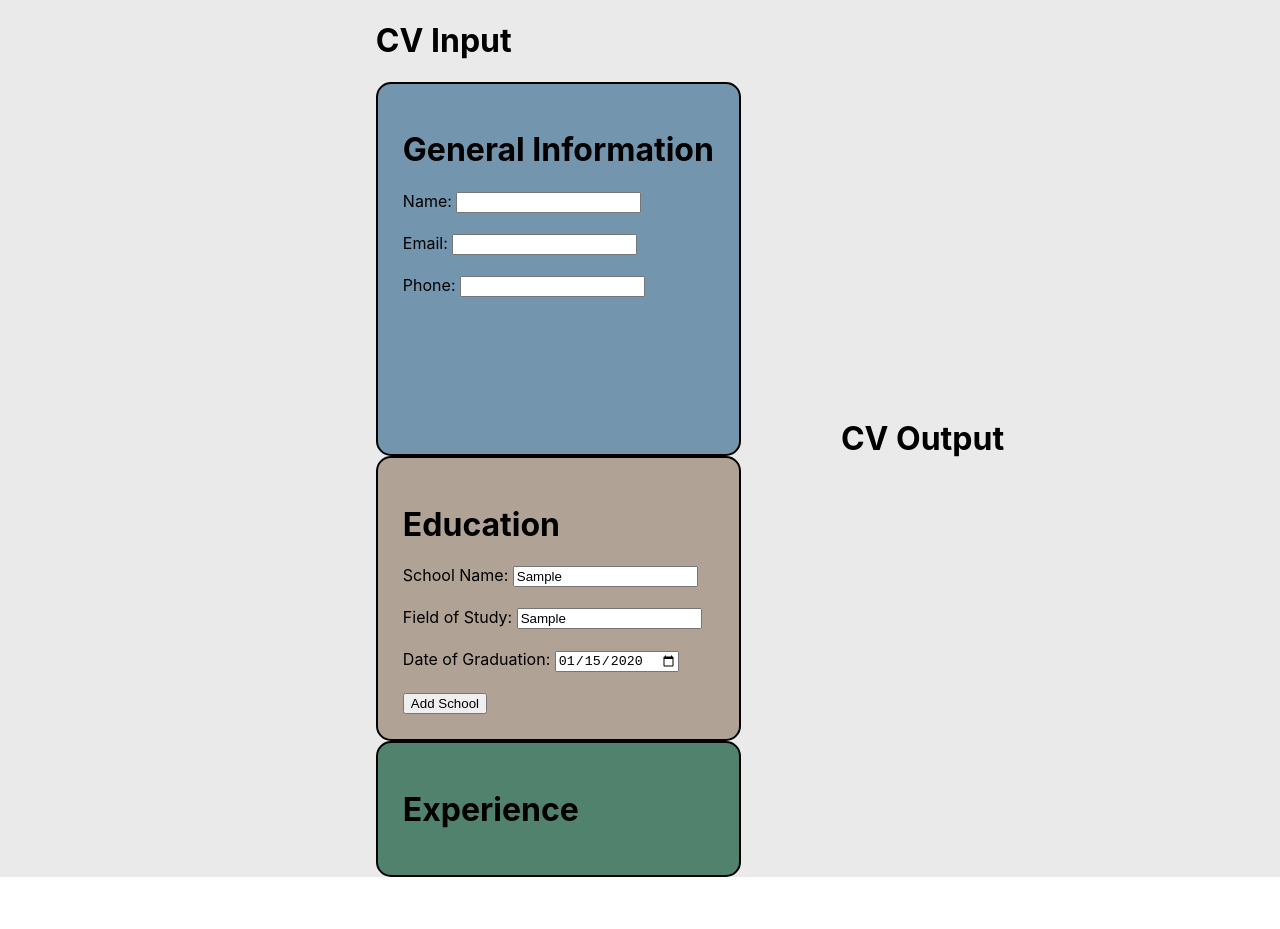
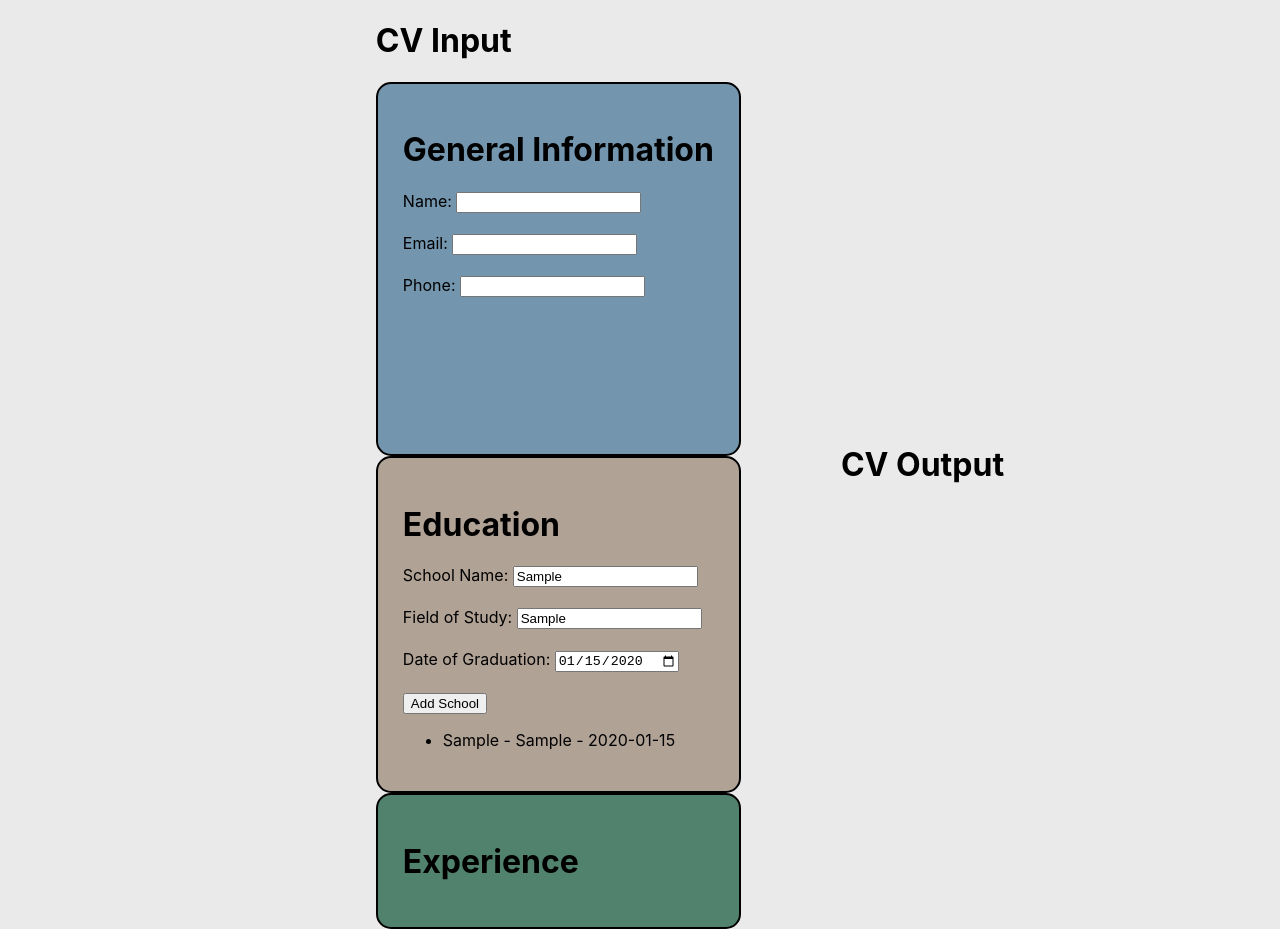
Before and after one commit to blevinspercussion/cv-application-with-hooks, a React (Create React App) app: page / in a window 1280 px wide. Both pictures are taken after typing "Sample", "Sample", "2020-01-15" into the empty fields and a click on the input "Add School". Before the commit the page ends 877 px from the top, so only its background shows below. Built offline with nearby package versions, Linux system fonts and the light colour scheme.

Commit message:
feature: added schools now appear at the bottom of the Education component

```diff
--- a/src/App.js
+++ b/src/App.js
@@ -92,6 +92,8 @@ const App = () => {
     e.preventDefault();
   };
 
+  const deleteSchool = () => {};
+
   // Handlers for work experience
   const handleWorkName = (newWorkName) => {
     setWorkName(newWorkName);
--- a/src/components/EducationInfo.js
+++ b/src/components/EducationInfo.js
@@ -26,9 +26,9 @@ const EducationInfo = ({
     handleDateOfGraduation(e.target.value);
   };
 
-  const handleSchoolsChange = (e) => {
-    handleSchools(e.target.value);
-  };
+  // const handleSchoolsChange = (e) => {
+  //   handleSchools(e.target.value);
+  // };
 
   const handleSchoolSubmitChange = (e) => {
     console.log("clicked");
@@ -56,6 +56,18 @@ const EducationInfo = ({
         <br />
         <input className="btn" type="submit" value="Add School"></input>
       </form>
+      <ul>
+        {schools?.map((index) => (
+          <li key={index.schoolName} value={index.schoolName}>
+            {index.schoolName} - {index.fieldOfStudy} - {index.dateOfGraduation}
+            {/* <div>
+              <p onClick={() => this.props.deleteSchool(index.schoolName)}>
+                (delete)
+              </p>
+            </div> */}
+          </li>
+        ))}
+      </ul>
     </div>
   );
 };
```
Also changed, not shown: 1 other file (tests, documents, lock files or other folders).
